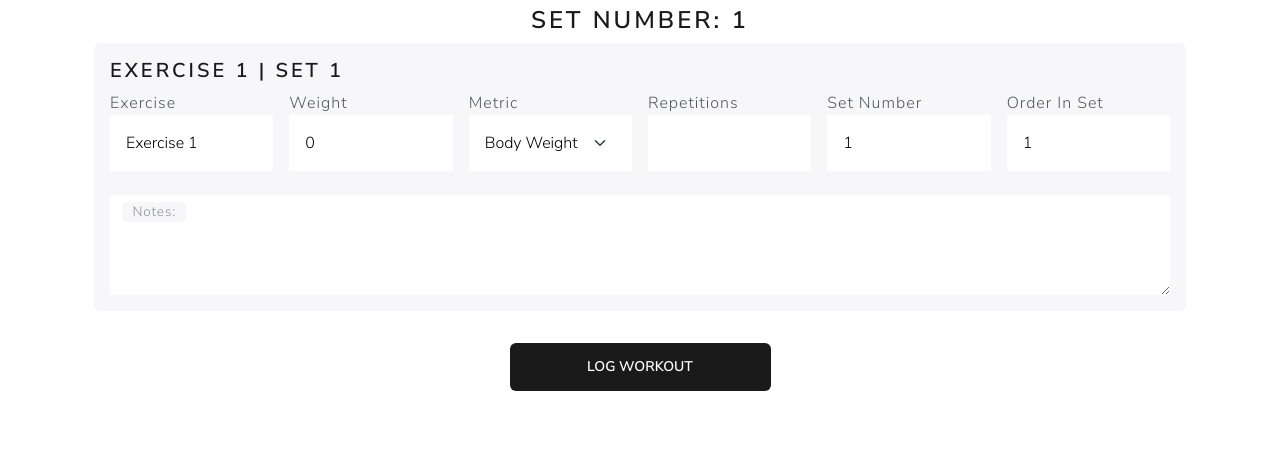
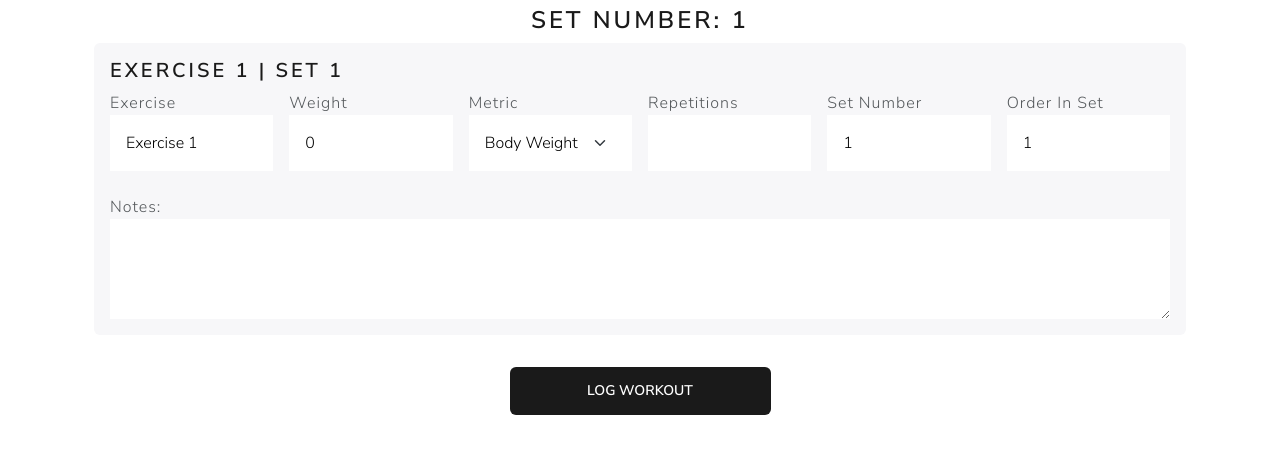
Before and after one commit to clickityKlein/Workout-Tracker, a Flask app: page /create_strength_workout in a window 1280 px wide. Shown: the part 261-715 px from the top of the page. Run offline with Flask 3, Linux system fonts and the light colour scheme; a user stored in the database is signed in; tables that the repository leaves empty hold one stand-in row (values such as "Sample post"); some libraries are stand-ins or nearby versions.

Commit message:
changes to strength main form

```diff
--- a/workouts/templates/create_strength_workout.html
+++ b/workouts/templates/create_strength_workout.html
@@ -71,10 +71,12 @@
                 </div>
                 </div>
                 <br>
-                <div class="form-floating form-group">
+                <div class="form-group">
+                    <label for="notes">Notes:</label>
                     <textarea class="form-control text-bg-light p-3" id="notes" style="height: 100px" name="notes_{{set_row}}_{{exercise_row}}"></textarea>
-                    <label for="notes">Notes:</label>
+
                 </div>
+
 
             </div>
             {% endfor %}
```
